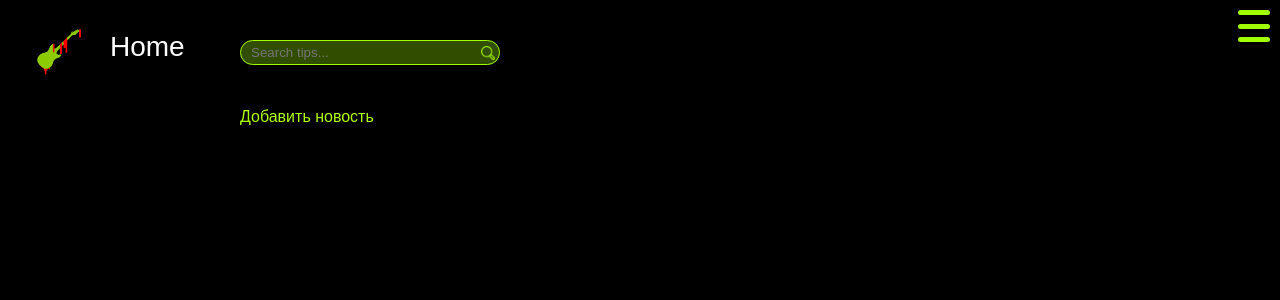
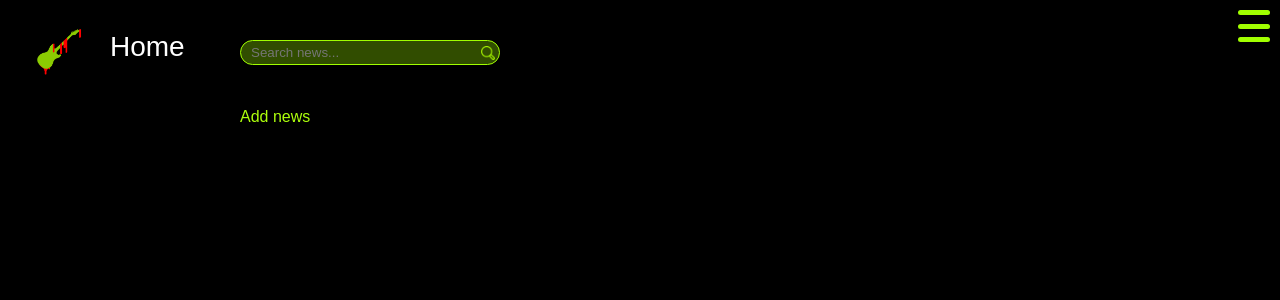
Before and after one commit to kvirikroma/metal-in-blood, a Python web app: template templates/news.html in a window 1280 px wide. Shown: the top 300 px of the page. Run offline with Jinja, Linux system fonts and the light colour scheme; the template is opened without the code that fills it, so the values that code supplies are empty; some web fonts are replaced.

Commit message:
no russian

```diff
--- a/static/assets/js/comments.js
+++ b/static/assets/js/comments.js
@@ -126,7 +126,7 @@ addFormTrigger.addEventListener('click', function() {
     this.classList.toggle('active');
     addForm.classList.toggle('active');
 
-    this.classList.contains('active') ? this.textContent = 'Скрыть' : this.textContent = 'Добавить комментарий';
+    this.classList.contains('active') ? this.textContent = 'Hide' : this.textContent = 'Add comment';
 
 
 });
--- a/static/assets/js/forum.js
+++ b/static/assets/js/forum.js
@@ -11,7 +11,7 @@ addFormTrigger.addEventListener('click', function() {
     this.classList.toggle('active');
     addForm.classList.toggle('active');
 
-    this.classList.contains('active') ? this.textContent = 'Скрыть' : this.textContent = 'Добавить тред';
+    this.classList.contains('active') ? this.textContent = 'Hide' : this.textContent = 'Add thread';
 
 
 });
--- a/static/assets/js/news.js
+++ b/static/assets/js/news.js
@@ -75,7 +75,7 @@ addFormTrigger.addEventListener('click', function() {
     this.classList.toggle('active');
     addForm.classList.toggle('active');
 
-    this.classList.contains('active') ? this.textContent = 'Скрыть' : this.textContent = 'Добавить новость';
+    this.classList.contains('active') ? this.textContent = 'Hide' : this.textContent = 'Add news';
 
 
 });
--- a/templates/comments.html
+++ b/templates/comments.html
@@ -24,7 +24,7 @@
                     <section class="comment__main">
                         <img src="https://i.gifer.com/g0R5.gif" class="load">
                     </section>
-                    <p class="add-new">Добавить комментарий</p>
+                    <p class="add-new">Add comment</p>
                     <form class="add-new__form">
                         <textarea name="body" placeholder="Yype yout comment here"></textarea>
                         <button>Add thread</button>
--- a/templates/compilations.html
+++ b/templates/compilations.html
@@ -21,7 +21,7 @@
 
                     <div class="main__albums">
                         <div class="tips__search search">
-                            <input type="text" name="query" placeholder="Search threads...">
+                            <input type="text" name="query" placeholder="Search albums...">
                             <button class="btn">Search</button>
                         </div>
                         <div class="main__albums-heading">
@@ -34,7 +34,7 @@
                     </div>
                     <div class="main__random">
                         <div class="tips__search search">
-                            <input type="text" name="query" placeholder="Search threads...">
+                            <input type="text" name="query" placeholder="Search compilations...">
                             <button class="btn">Search</button>
                         </div>
                         <div class="main__albums-heading">
--- a/templates/forum.html
+++ b/templates/forum.html
@@ -26,14 +26,14 @@
                     <!-- <h1 class="main__heading">Metal in blood</h1> -->
                     <img src="https://i.gifer.com/g0R5.gif" class="load">
                 </div>
-                <p class="add-new">Добавить тред</p>
+                <p class="add-new">Add thread</p>
                     <form class="add-new__form">
                         <label>
-                            <span>Название треда</span>
+                            <span>Heading</span>
                             <input type="text" name="heading" placeholder="Type heading here">
                         </label>
                         <label>
-                            <span>Текст треда</span>
+                            <span>Text</span>
                             <input type="text" name="body" placeholder="Enter thread text here">
                         </label>
                         <button>Add thread</button>
--- a/templates/news.html
+++ b/templates/news.html
@@ -20,21 +20,21 @@
                 </div>
                 <div class="main__content-inner">
                     <div class="tips__search search">
-                        <input type="text" name="query" placeholder="Search tips...">
+                        <input type="text" name="query" placeholder="Search news...">
                         <button class="btn">Search</button>
                     </div>
                     <div class="main__content">
 
                     </div>
-                    <p class="add-new">Добавить новость</p>
+                    <p class="add-new">Add news</p>
                     <form class="add-new__form">
                         <label>
-                            <span>Type heading here</span>
+                            <span>Heading</span>
                             <input type="text" name="heading" placeholder="Type heading here">
                         </label>
                         <label>
-                            <span>Enter picture src here</span>
-                            <input type="text" name="picture" placeholder="Enter picture src here">
+                            <span>Picture source</span>
+                            <input type="text" name="picture" placeholder="Enter picture source here">
                         </label>
 
                         <textarea name="body" placeholder="Type text here"></textarea>
```
